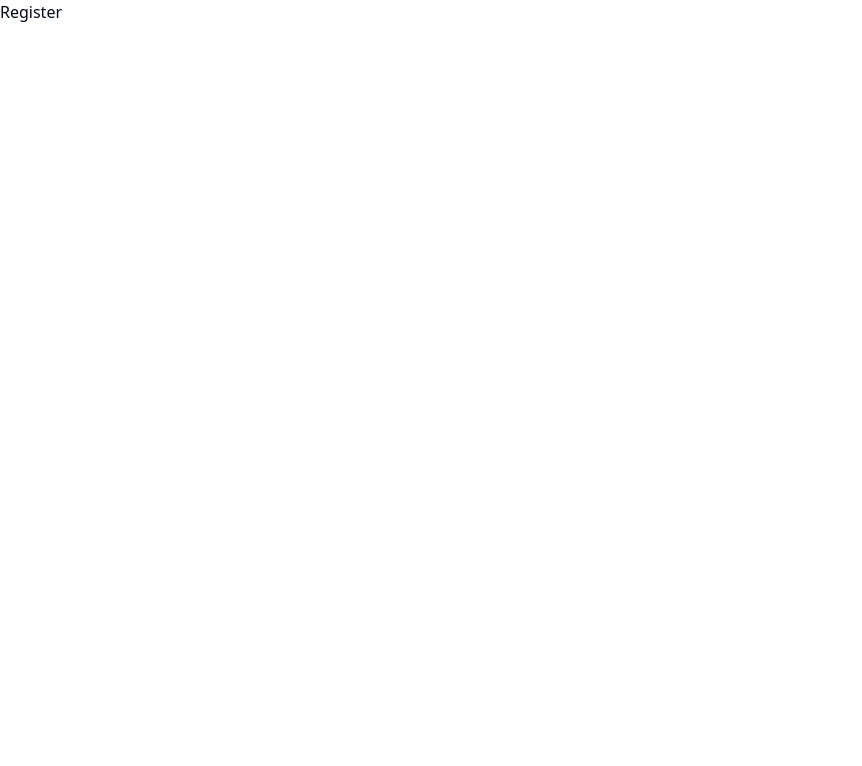
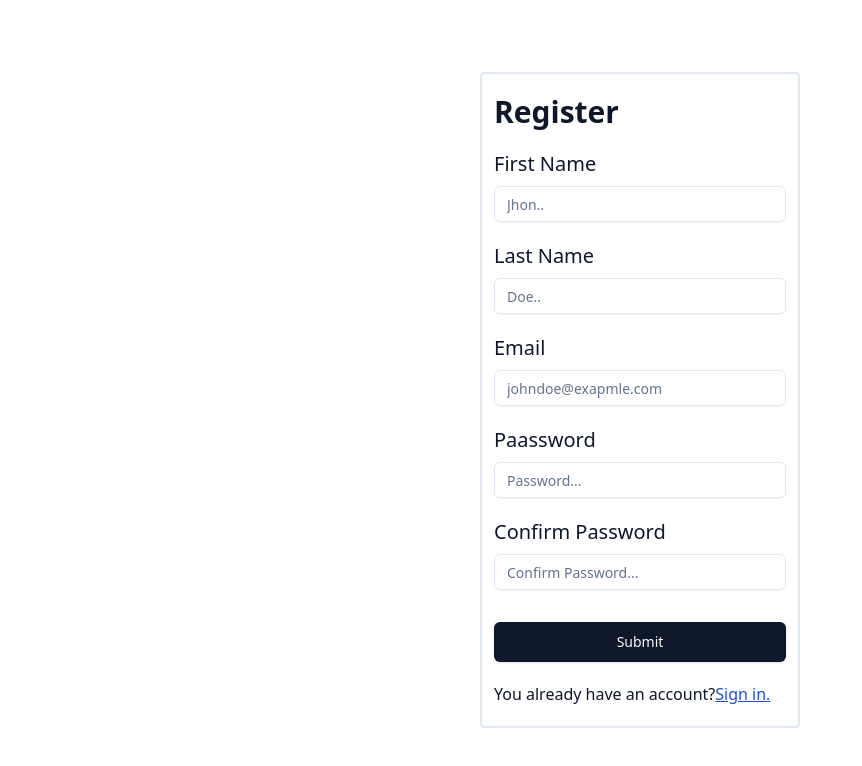
Before and after one commit to panteliic/shoppio, a React (Vite) app in the folder frontend/: page /account/register in a window 1280 px wide. Shown: the top 766 px of the page, without its empty margins (0-862 px from the left). Built offline with nearby package versions, Linux system fonts and the light colour scheme.

Commit message:
register design

```diff
--- a/frontend/src/Pages/Login.tsx
+++ b/frontend/src/Pages/Login.tsx
@@ -42,8 +42,8 @@ function Login() {
   }
   return (
     <div className="text-foreground bg-background w-screen h-screen flex items-center justify-center">
-      <div className="text-secondary-foreground px-3 py-5 rounded w-1/4 flex flex-col gap-5 border-2 border-border">
-        <h1 className="text-xl font-bold">Login</h1>
+      <div className="text-secondary-foreground px-3 py-5 rounded w-3/4 flex flex-col gap-5 border-2 border-border md:w-1/2 lg:1/3 xl:w-1/4">
+        <h1 className="text-3xl font-bold">Login</h1>
         <Form {...form}>
           <form onSubmit={form.handleSubmit(onSubmit)} className="space-y-8">
             <div className="flex flex-col gap-5">
--- a/frontend/src/Pages/Register.tsx
+++ b/frontend/src/Pages/Register.tsx
@@ -1,9 +1,143 @@
+import { z } from "zod";
+import { zodResolver } from "@hookform/resolvers/zod";
+import { useForm } from "react-hook-form";
+import { Button } from "@/Components/ui/button";
+import {
+  Form,
+  FormControl,
+  FormDescription,
+  FormField,
+  FormItem,
+  FormLabel,
+  FormMessage,
+} from "@/Components/ui/form";
+import { Input } from "@/Components/ui/input";
+const formSchema = z
+  .object({
+    email: z
+      .string()
+      .email()
+      .min(5)
+      .max(50, "Email must be up to 50 characters."),
+    password: z
+      .string()
+      .min(8, "Password must be at least 8 characters long.")
+      .max(50, "Password can be up to 50 characters long.")
+      .regex(
+        /^(?=.*[A-Z])(?=.*\d)/,
+        "Password must contain at least one uppercase letter and one number."
+      ),
+    confirm_password: z.string(),
+    firstName: z.string().min(2),
+    lastName: z.string().min(2),
+  })
+  .refine((data) => data.password === data.confirm_password, {
+    message: "Passwords do not match.",
+    path: ["confirm_password"],
+  });
+
 function Register() {
+  const form = useForm<z.infer<typeof formSchema>>({
+    resolver: zodResolver(formSchema),
+    defaultValues: {
+      email: "",
+      password: "",
+      confirm_password: "",
+      firstName:"",
+      lastName:"",
+    },
+  });
+
+  function onSubmit(values: z.infer<typeof formSchema>) {
+    console.log(values);
+  }
   return (
-    <div>
-      Register
+    <div className="text-foreground bg-background w-screen h-screen flex items-center justify-center">
+      <div className="text-secondary-foreground px-3 py-5 rounded w-3/4 flex flex-col gap-5 border-2 border-border md:w-1/2 lg:1/3 xl:w-1/4">
+        <h1 className="text-3xl font-bold">Register</h1>
+        <Form {...form}>
+          <form onSubmit={form.handleSubmit(onSubmit)} className="space-y-8">
+            <div className="flex flex-col gap-5">
+            <FormField
+                control={form.control}
+                name="firstName"
+                render={({ field }) => (
+                  <FormItem>
+                    <FormLabel className="text-xl">First Name</FormLabel>
+                    <FormControl>
+                      <Input placeholder="Jhon.." {...field} />
+                    </FormControl>
+                    <FormMessage />
+                  </FormItem>
+                )}
+              />
+                          <FormField
+                control={form.control}
+                name="lastName"
+                render={({ field }) => (
+                  <FormItem>
+                    <FormLabel className="text-xl">Last Name</FormLabel>
+                    <FormControl>
+                      <Input placeholder="Doe.." {...field} />
+                    </FormControl>
+                    <FormMessage />
+                  </FormItem>
+                )}
+              />
+              <FormField
+                control={form.control}
+                name="email"
+                render={({ field }) => (
+                  <FormItem>
+                    <FormLabel className="text-xl">Email</FormLabel>
+                    <FormControl>
+                      <Input placeholder="johndoe@exapmle.com" {...field} type="email"/>
+                    </FormControl>
+                    <FormMessage />
+                  </FormItem>
+                )}
+              />
+              <FormField
+                control={form.control}
+                name="password"
+                render={({ field }) => (
+                  <FormItem>
+                    <FormLabel className="text-xl">Paassword</FormLabel>
+                    <FormControl>
+                      <Input placeholder="Password..." {...field} type="password"/>
+                    </FormControl>{" "}
+                    <FormMessage />
+                  </FormItem>
+                )}
+              />
+              <FormField
+                control={form.control}
+                name="confirm_password"
+                render={({ field }) => (
+                  <FormItem>
+                    <FormLabel className="text-xl">Confirm Password</FormLabel>
+                    <FormControl>
+                      <Input placeholder="Confirm Password..." {...field} type="password"/>
+                    </FormControl>{" "}
+                    <FormMessage />
+                  </FormItem>
+                )}
+              />
+            </div>
+            <Button type="submit" className="w-full p-5">
+              Submit
+            </Button>
+          </form>
+        </Form>
+        <p>
+          You already have an account?
+          <a href="/account/login" className="text-blue-700 underline">
+            Sign in.
+          </a>
+        </p>
+      </div>
     </div>
-  )
+  );
 }
 
-export default Register
+export default Register;
```
